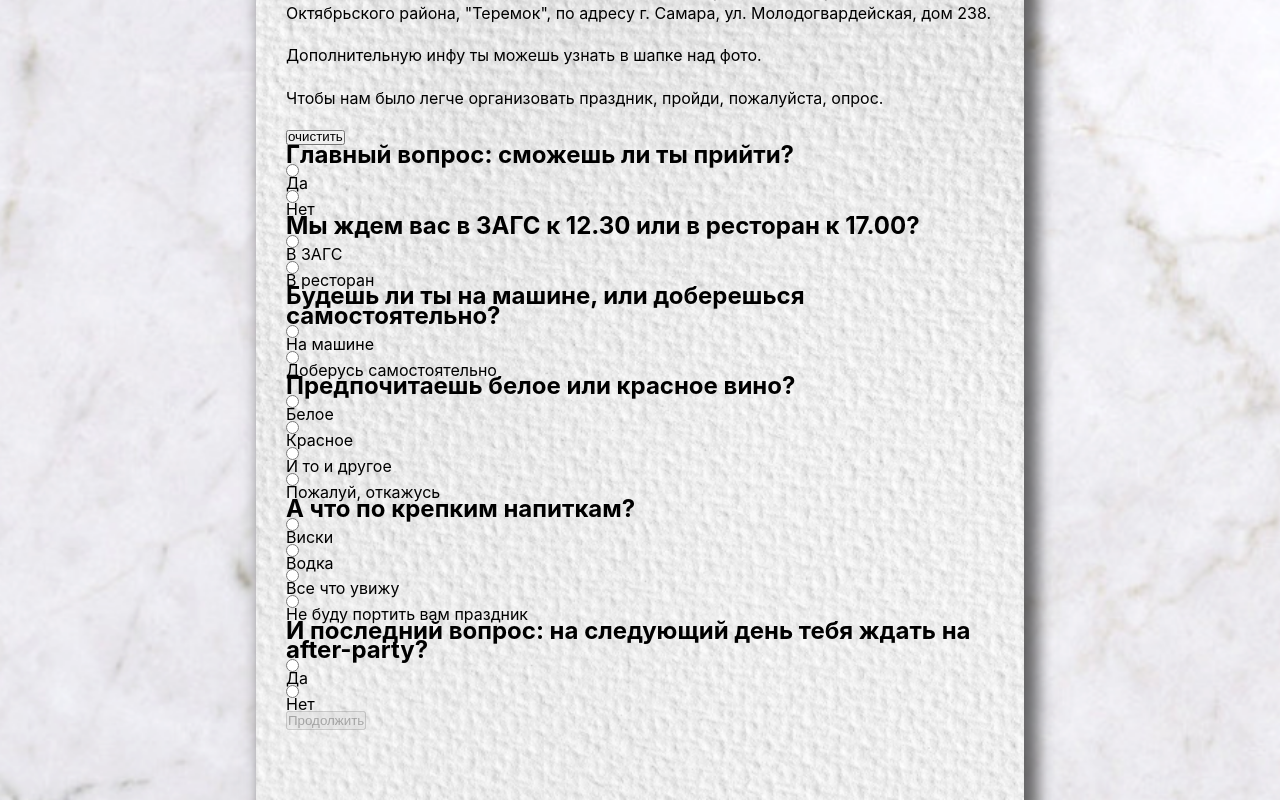
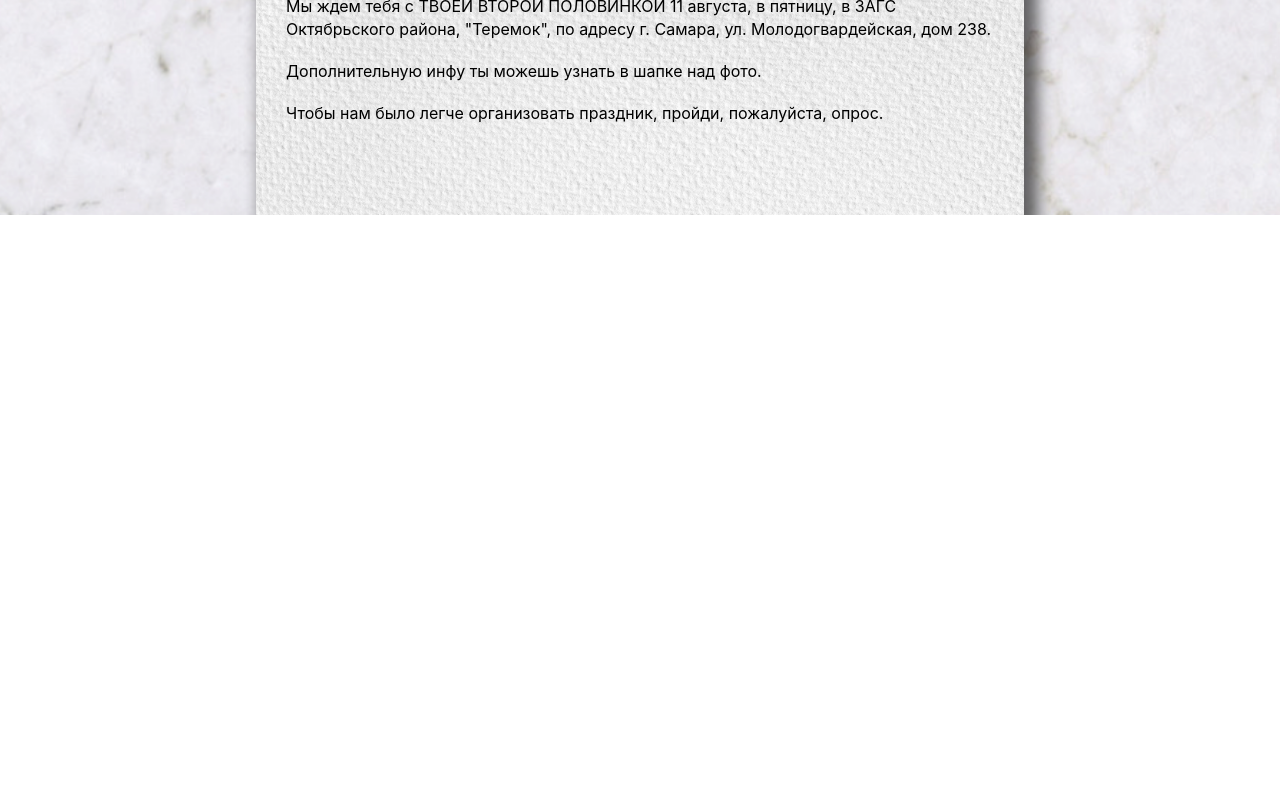
Before and after one commit to rakulagin/wedding, a React (Create React App) app: page /#/invite in a window 1280 px wide. Shown: the part 977-1777 px from the top of the page. After the commit the page ends 1192 px from the top, so only its background shows below. Built offline with nearby package versions, Linux system fonts and the light colour scheme; sample sign-in values are in the browser's storage.

Commit message:
перед переделкой стилей

```diff
--- a/src/components/Interview/Interview.jsx
+++ b/src/components/Interview/Interview.jsx
@@ -2,6 +2,7 @@ import React from 'react';
 import {useForm} from "react-hook-form";
 import axios, {post} from "axios";
 
+import styles from './Interview.module.css'
 import questions from '../../questions.json'
 
 const Interview = () => {
@@ -21,23 +22,25 @@ const Interview = () => {
     //   .then(data => console.log(data))
   }
 
-console.log(errors)
+// console.log(errors)
 
   return (
-    <div>
+    <>
       <form onSubmit={handleSubmit(onSubmit)}>
 
         {questions.map((question, index) =>
-          <div key={index}>
-            <h2>{question.question}</h2>
+          <div key={index}
+          className={styles.block}>
+            <h2 className={styles.header}>{question.question}</h2>
             {question.value.map((value, id) => (
-              <label key={id}>
+              <label key={id} className={styles.label}>
                 <input
+                  className={styles.input}
                   type="radio"
                   value={value}
                   {...register(question.name, {required: true})}
                 />
-                <span>{question.answers[id]}</span>
+                <span className={styles.span}>{question.answers[id]}</span>
               </label>
             ))}
             {errors[index] && <p>Обязательное поле</p>}
@@ -78,7 +81,7 @@ console.log(errors)
           disabled={!isValid}
         />
       </form>
-    </div>
+    </>
   );
 };
 
--- /dev/null
+++ b/src/components/Interview/Interview.module.css
@@ -0,0 +1,38 @@
+.block {
+    margin-bottom: 30px;
+    background-color: #ececec;
+    border-radius: 15px;
+    padding: 15px;
+    -webkit-box-shadow: 9px 10px 15px 5px rgba(0,0,0,0.58);
+    box-shadow: 9px 10px 15px 5px rgba(0,0,0,0.58);
+}
+
+.header {
+    margin-bottom: 15px;
+    line-height: 1;
+}
+
+.label {
+    display: flex;
+}
+
+.input {
+    /*margin-bottom: 10px;*/
+    /*margin-right: 5px;*/
+    display: none;
+}
+
+.input:checked + .span {
+    background-color: #3b98b2;
+    transition: 0.6s linear;
+    color: white;
+}
+
+.span {
+    margin-bottom: 10px;
+    background-color: lightblue;
+    border-radius: 15px;
+    width: 100%;
+    text-align: center;
+    padding: 10px;
+}
--- a/src/pages/InvitePage/InvitePage.jsx
+++ b/src/pages/InvitePage/InvitePage.jsx
@@ -6,7 +6,7 @@ import DataContext from "../../UserInfoContext";
 import styles from "./InvitePage.module.css"
 import flowers from "../../img/flowers.png";
 import InputForm from "../../components/InputForm/InputForm";
-import Interview from "../../components/Interview/Interview";
+// import Interview from "../../components/Interview/Interview";
 
 
 const InvitePage = () => {
@@ -36,6 +36,7 @@ const InvitePage = () => {
       </div>
       <img className={styles.img} src={`http://backend.rakulagin.com${user.img}`} alt="наше фото"/>
       <div className={styles.content}>
+        <button onClick={clear}>очистить</button>
         <h3 className={styles.header}> {user.nickname}!</h3>
         <p className={styles.text}>Это приглашение на нашу свадьбу! Если ты это читаешь, значит ты в списке тех,
           с кем мы хотим разделить наш особенный день!</p>
@@ -44,8 +45,7 @@ const InvitePage = () => {
           "Теремок", по адресу г. Самара, ул. Молодогвардейская, дом 238.</p>
         <p className={styles.text}>Дополнительную инфу ты можешь узнать в шапке над фото.</p>
         <p className={styles.text}>Чтобы нам было легче организовать праздник, пройди, пожалуйста, опрос.</p>
-        <button onClick={clear}>очистить</button>
-        <Interview/>
+        {/*<Interview/>*/}
       </div>
     </div>
   );
```
